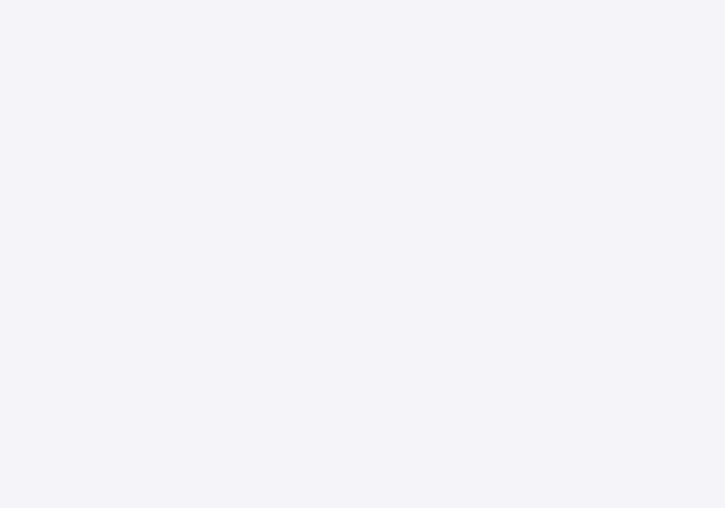
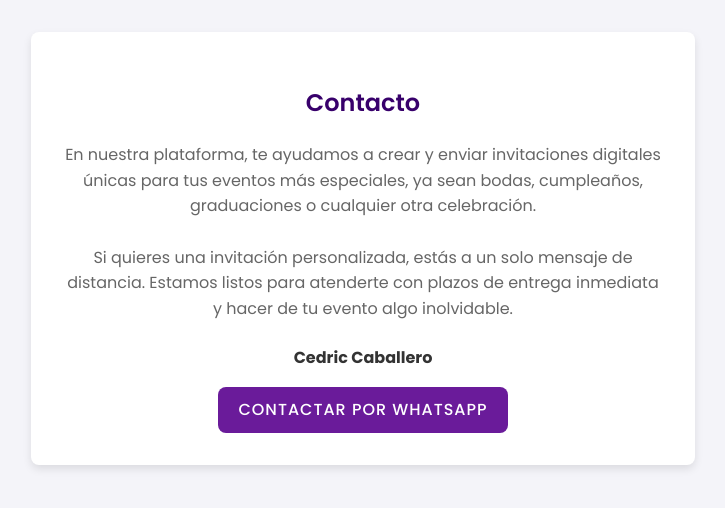
Before and after one commit to JoshuaHRuz/Invitationes, an Angular app in the folder Frontend/digital-invitations-frontend/: page /contact in a window 1280 px wide. Before the commit this address led to /. Shown: the top 508 px of the page, without its empty margins (277-1002 px from the left). Built offline with nearby package versions, Linux system fonts and the light colour scheme.

Commit message:
Fixes components

```diff
--- a/Frontend/digital-invitations-frontend/src/app/app-routing.module.ts
+++ b/Frontend/digital-invitations-frontend/src/app/app-routing.module.ts
@@ -2,13 +2,14 @@ import { NgModule } from '@angular/core';
 import { RouterModule, Routes } from '@angular/router';
 
 export const routes: Routes = [
-  { path: '', loadChildren: () => import('./features/landing/landing.module').then(m => m.LandingModule) },
+  { path: '', loadChildren: () => import('./features/invitations/invitations.routes').then(m => m.INVITATIONS_ROUTES) },
   { path: 'auth', loadChildren: () => import('./features/auth/auth.module').then(m => m.AuthModule) },
   { path: 'invitations', loadChildren: () => import('./features/invitations/invitations.routes').then(m => m.INVITATIONS_ROUTES) },
   { path: 'client-dashboard', loadChildren: () => import('./features/client-dashboard/client-dashboard.module').then(m => m.ClientDashboardModule) },
   { path: 'builder-dashboard', loadChildren: () => import('./features/builder-dashboard/builder-dashboard.module').then(m => m.BuilderDashboardModule) },
   { path: 'admin-dashboard', loadChildren: () => import('./features/admin-dashboard/admin-dashboard.module').then(m => m.AdminDashboardModule) },
   { path: 'invitation/:slug', loadChildren: () => import('./features/public-viewer/public-viewer.module').then(m => m.PublicViewerModule) },
+  { path: 'contact', loadComponent: () => import('./features/contact/contact.component').then(m => m.ContactComponent) },
 ];
 
 @NgModule({
--- a/Frontend/digital-invitations-frontend/src/app/core/services/invitation-data.service.ts
+++ b/Frontend/digital-invitations-frontend/src/app/core/services/invitation-data.service.ts
@@ -9,12 +9,12 @@ export class InvitationDataService {
   private invitationData: InvitationData = {
     couple: {
       name1: 'Jocelyn Jazmín Ruiz Chávez',
-      name2: 'Hugo Israel Gonzalez Mendoza',
+      name2: 'Hugo Israel González Mendoza',
       vow1: '"Amor, no puedo imaginar mi futuro sin ti, agradezco a dios y a mis hermanos que nos cruzáramos en nuestros caminos, disfruto cada minuto que pasamos juntos y quiero compartir mi vida contigo, te amoooo para siempre en tus días buenos y tus días no tan buenos, en los que estaré a tu lado para recordarte que vendrán tiempos mejores."',
       vow2: '"Amor no tengo duda de que llegaste en el momento preciso y que fue Dios quién te envió. Siempre le estaré agradecido por enviarme tremendo Ángel. En todo momento me he sentido afortunado de que podamos recorrer juntos este camino llamada vida y estoy más que emocionado de continuar el trayecto en esta nueva etapa. Estoy contigo en las buenas y más aún en las no tan buenas, tomando tu mano para formar ese equipo que se enfrentara a cualquier reto de la vida."'
     },
-    eventTitle: 'Boda de Jocelyn y Hugo',
-    fullEventTitle: 'Boda de<br>Jocelyn y Hugo',
+    eventTitle: 'Bodas de Plata de Jocelyn y Hugo',
+    fullEventTitle: 'Bodas de Plata<br>Jocelyn y Hugo',
     date: '2025-09-20T12:00:00',
     story: {
       mainImageUrl: 'assets/images/photos/main-image.jpeg',
@@ -35,7 +35,7 @@ export class InvitationDataService {
         dressCode: null
       },
       {
-        name: 'Hospedaje cercano',
+        name: 'Lugar del evento',
         location: 'Campestre Italiana',
         address: 'Calle boticelli 181. Campestre Italiana.',
         time: '',
@@ -75,7 +75,7 @@ export class InvitationDataService {
       }
     ],
     godparents: [
-      { type: '', icon: 'assets/icons/rings.png', names: ['Yolanda Guevara Silva', 'Fiwel Chávez Trejo'] },
+      { type: '', icon: 'assets/icons/rings.png', names: ['Yolanda Guevara Silva', 'Fidel Chávez Trejo'] },
       //{ type: 'Fotografía', icon: 'assets/icons/camera.png', names: ['Joshua Michael Pasten Juárez'] },
       //{ type: 'Pastel', icon: 'assets/icons/cake.png', names: ['María Antonieta Pérez Hernández', 'Daniel Vega de la Rosa'] }
     ],
--- /dev/null
+++ b/Frontend/digital-invitations-frontend/src/app/features/contact/contact.component.html
@@ -0,0 +1,14 @@
+<div class="contact-container">
+  <div class="contact-card">
+    <h2>Contacto</h2>
+    <p class="description">
+      En nuestra plataforma, te ayudamos a crear y enviar invitaciones digitales únicas para tus eventos más especiales, ya sean bodas, cumpleaños, graduaciones o cualquier otra celebración.
+      <br><br>
+      Si quieres una invitación personalizada, estás a un solo mensaje de distancia. Estamos listos para atenderte con plazos de entrega inmediata y hacer de tu evento algo inolvidable.
+    </p>
+    <p><strong>Cedric Caballero</strong></p>
+    <a [href]="whatsappUrl" target="_blank" class="btn btn-primary">
+      Contactar por WhatsApp
+    </a>
+  </div>
+</div>
--- /dev/null
+++ b/Frontend/digital-invitations-frontend/src/app/features/contact/contact.component.scss
@@ -0,0 +1,27 @@
+.contact-container {
+  display: flex;
+  justify-content: center;
+  align-items: center;
+  height: 100%;
+  padding: 2rem;
+}
+
+.contact-card {
+  text-align: center;
+  padding: 2rem;
+  border-radius: 8px;
+  box-shadow: 0 4px 8px rgba(0,0,0,0.1);
+  background-color: #fff;
+  max-width: 600px;
+
+  .description {
+    margin-bottom: 1.5rem;
+    line-height: 1.6;
+    color: #666;
+  }
+
+  strong {
+    display: block;
+    margin-bottom: 1rem;
+  }
+}
--- /dev/null
+++ b/Frontend/digital-invitations-frontend/src/app/features/contact/contact.component.ts
@@ -0,0 +1,15 @@
+import { Component } from '@angular/core';
+import { CommonModule } from '@angular/common';
+
+@Component({
+  selector: 'app-contact',
+  standalone: true,
+  imports: [CommonModule],
+  templateUrl: './contact.component.html',
+  styleUrls: ['./contact.component.scss']
+})
+export class ContactComponent {
+  phoneNumber = '525513434080';
+  message = 'Hola, me gustaría obtener más información para crear mi propia invitación.';
+  whatsappUrl = `https://wa.me/${this.phoneNumber}?text=${encodeURIComponent(this.message)}`;
+}
--- a/Frontend/digital-invitations-frontend/src/app/features/invitations/components/event-details/event-details.component.html
+++ b/Frontend/digital-invitations-frontend/src/app/features/invitations/components/event-details/event-details.component.html
@@ -1,7 +1,7 @@
 <section class="event-details-section">
   <div class="event-row" *ngFor="let event of events"
        [ngClass]="{ 'reception-mobile-order': event.name === 'Recepción' }">
-    <div class="event-image-col" [style.backgroundImage]="'url(' + event.imageUrl + ')'" [class.order-right]="event.imageOrder === 'right'"></div>
+    <div class="event-image-col" [style.backgroundImage]="'url(' + event.imageUrl + ')'" [class.order-right]="event.imageOrder === 'right' || isMobile"></div>
     <div class="event-info-col">
       <div class="event-info-content">
         <h2 class="event-name">{{ event.name }}</h2>
--- a/Frontend/digital-invitations-frontend/src/app/features/invitations/components/event-details/event-details.component.ts
+++ b/Frontend/digital-invitations-frontend/src/app/features/invitations/components/event-details/event-details.component.ts
@@ -1,4 +1,4 @@
-import { Component, OnInit } from '@angular/core';
+import { Component, OnInit, HostListener } from '@angular/core';
 import { CommonModule } from '@angular/common';
 import { InvitationDataService } from '../../../../core/services/invitation-data.service';
 import { InvitationData } from '../../../../core/models/invitation.model';
@@ -12,10 +12,21 @@ import { InvitationData } from '../../../../core/models/invitation.model';
 })
 export class EventDetailsComponent implements OnInit {
   events!: InvitationData['events'];
+  isMobile: boolean = false;
 
   constructor(private invitationDataService: InvitationDataService) {}
 
   ngOnInit(): void {
     this.events = this.invitationDataService.getInvitationData().events;
+    this.checkMobile();
+  }
+
+  checkMobile(): void {
+    this.isMobile = window.innerWidth <= 767;
+  }
+
+  @HostListener('window:resize', ['$event'])
+  onResize(event: Event): void {
+    this.checkMobile();
   }
 }
--- a/Frontend/digital-invitations-frontend/src/app/features/invitations/template/template.component.html
+++ b/Frontend/digital-invitations-frontend/src/app/features/invitations/template/template.component.html
@@ -4,8 +4,8 @@
   <app-story *ngIf="visibility.story"></app-story>
   <app-countdown *ngIf="visibility.countdown"></app-countdown>
   <app-godparents *ngIf="visibility.godparents"></app-godparents>
+  <app-photo-gallery *ngIf="visibility.photoGallery"></app-photo-gallery>
   <app-event-details *ngIf="visibility.eventDetails"></app-event-details>
-  <app-photo-gallery *ngIf="visibility.photoGallery"></app-photo-gallery>
   <app-gift-registry *ngIf="visibility.giftRegistry"></app-gift-registry>
   <app-itinerary *ngIf="visibility.itinerary"></app-itinerary>
   <app-rsvp-form *ngIf="visibility.rsvpForm"></app-rsvp-form>
```
Also changed, not shown: 1 other file (tests, documents, lock files or other folders).
